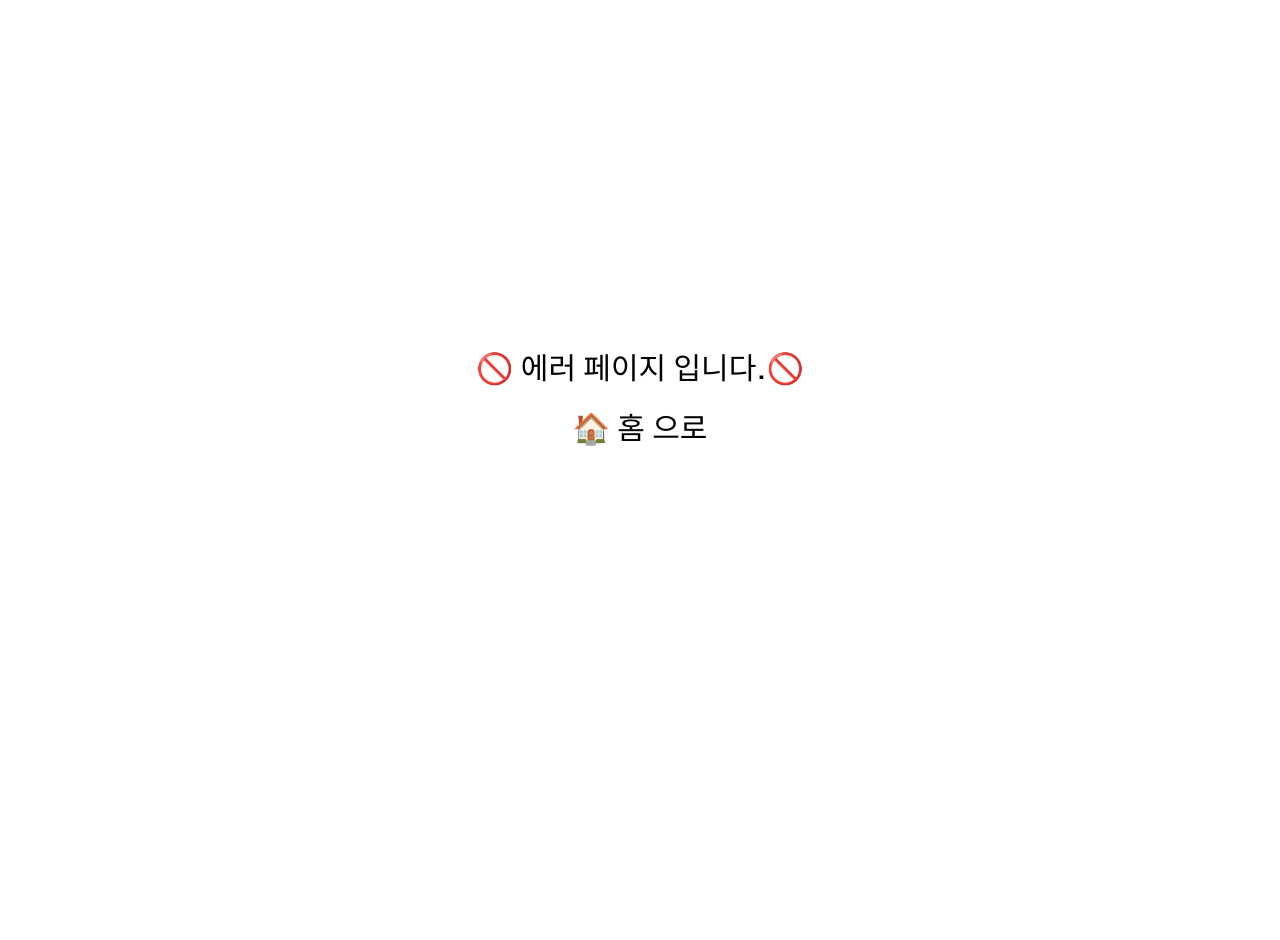
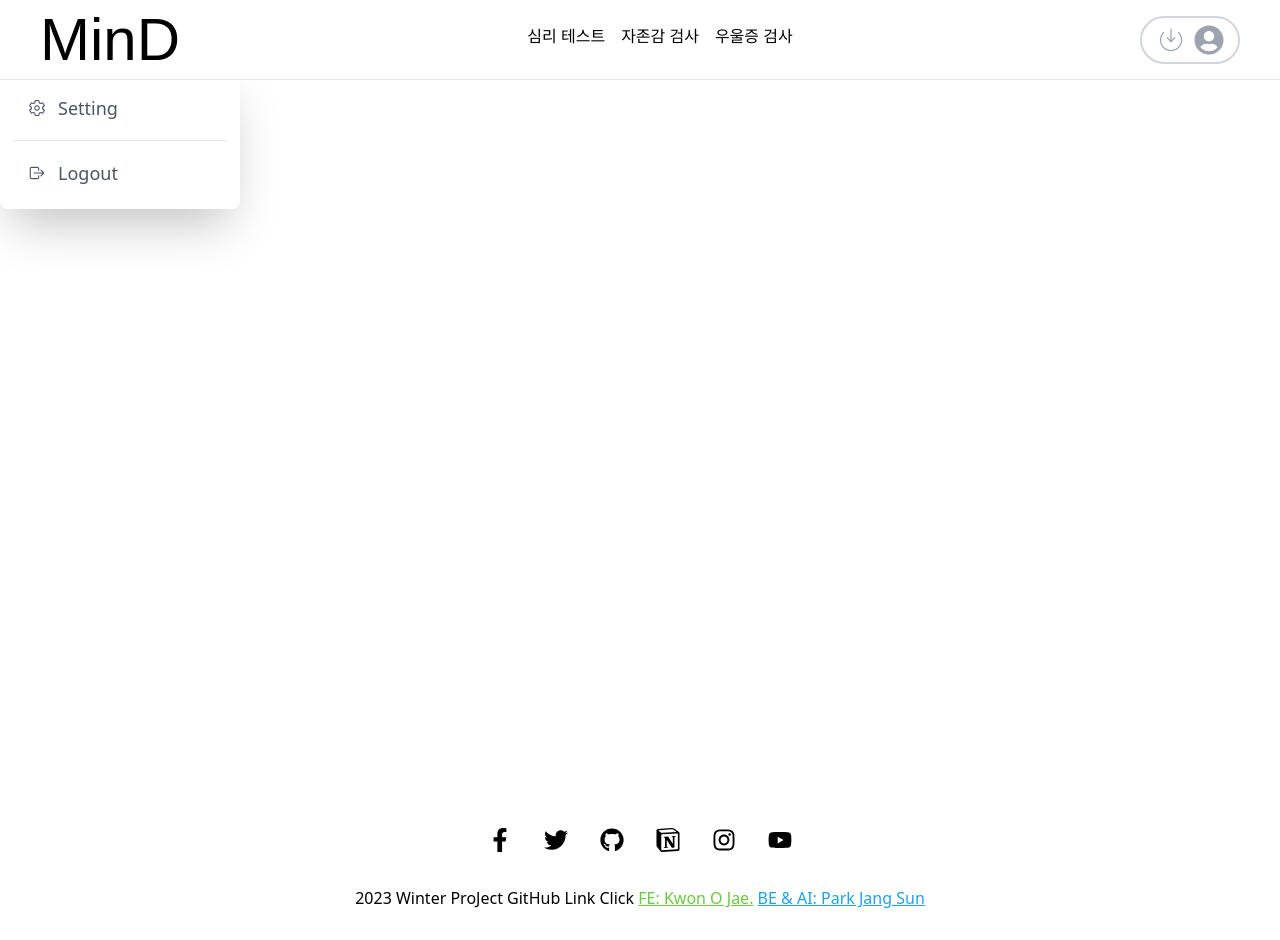
Before and after one commit to Kwonojae/AI-With-React.ts, a React (Vite) app: page /test in a window 1280 px wide. Before the commit the page ends 800 px from the top, so only its background shows below. Built offline with nearby package versions, Linux system fonts and the light colour scheme; a web font is replaced by a local one.

Commit message:
헤더드롭다운 완료

```diff
--- /dev/null
+++ b/src/components/layout/Button.tsx
@@ -0,0 +1,25 @@
+import { ReactNode } from "react";
+
+interface ButtonProps {
+  text?: string;
+  className?: string;
+  type?: "button" | "submit" | "reset";
+  children?: ReactNode;
+  onClick?: React.MouseEventHandler<HTMLButtonElement>;
+}
+const Button: React.FC<ButtonProps> = ({
+  text,
+  className,
+  type = "button",
+  children,
+  onClick,
+}) => {
+  return (
+    <button type={type} className={`${className}`} onClick={onClick}>
+      {text}
+      {children}
+    </button>
+  );
+};
+
+export default Button;
--- a/src/components/layout/Contact.tsx
+++ /dev/null
@@ -1,3 +0,0 @@
-export default function Contact() {
-  return <div>Contact</div>;
-}
--- a/src/components/layout/Footer.tsx
+++ b/src/components/layout/Footer.tsx
@@ -75,7 +75,10 @@ export default function Footer() {
                   >
                     FE: Kwon O Jae.
                   </Link>{" "}
-                  <Link className="underline  text-[#1da1f2]" to="">
+                  <Link
+                    className="underline  text-[#1da1f2]"
+                    to="https://github.com/siddhd12"
+                  >
                     BE & AI: Park Jang Sun
                   </Link>
                 </p>
--- a/src/components/layout/Header.tsx
+++ b/src/components/layout/Header.tsx
@@ -1,78 +1,71 @@
-import { useState } from "react";
+import { useRef, useState } from "react";
 import { Link } from "react-router-dom";
 import { IoIosMenu } from "react-icons/io";
 import { IoMdClose } from "react-icons/io";
 
+import Button from "./Button";
+import UserDropDwon from "./UserDropDwon";
+
+const LILISTSTYLE =
+  "ease-in-out hover:font-bold hover:border-b-2 hover:opacity-70 hover:border-gray-500 hover:text-lg duration-200";
+
 export default function Header() {
-  const [user, setUsesr] = useState(true); //임시
   const [navToggle, setNavToggle] = useState(false);
 
-  const onToggle: React.MouseEventHandler<HTMLButtonElement> = () => {
+  const dropdownRef = useRef<HTMLDivElement | null>(null);
+
+  const onToggle = () => {
     console.log("Button clicked");
 
     setNavToggle(!navToggle);
   };
   return (
-    <header className="sticky w-full h-[65px] top-0 shadow-xl z-50 bg-white">
+    <header className="sticky w-full h-[80px] top-0 border-b z-50 bg-white">
       <nav className="flex h-full px-10 justify-between items-center  mx-auto z-50">
         <Link to="/" className="font-Dongle text-6xl ">
           MinD
         </Link>
         <div
-          className={`md:static absolute duration-500  md:min-h-fit min-h-[10vh] left-0 ${
+          className={`md:static absolute  w-full md:min-h-fit  min-h-[10vh] left-0 duration-300 ${
             navToggle ? "top-[100%]" : "top-[-1000%]"
           } justify-center md:w-auto flex w-full items-center `}
         >
-          <ul className="flex md:flex-row flex-col md:items-center items-center md:justify-center gap-4  ">
-            <li>
-              <Link className="hover:text-[#fbc2eb]" to="login">
+          <ul className="flex md:flex-row h-44 md:h-0 flex-col md:items-center shadow-xl md:shadow-none  bg-white w-full items-center justify-center md:justify-center gap-4   ">
+            <li className="h-8">
+              <Link className={LILISTSTYLE} to="login">
                 심리 테스트
               </Link>
             </li>
-            <li>
-              <Link className="hover:text-[#fbc2eb]" to="login">
+            <li className="h-8">
+              <Link className={LILISTSTYLE} to="login">
                 자존감 검사
               </Link>
             </li>
-            <li>
-              <Link className="hover:text-[#fbc2eb]" to="login">
+            <li className="h-8">
+              <Link className={LILISTSTYLE} to="login">
                 우울증 검사
               </Link>
             </li>
           </ul>
         </div>
-        <div className="flex items-center gap-4">
-          {user ? (
-            <Link
-              className="hover:text-[#fbc2eb]"
-              onClick={() => setUsesr(false)}
-              to="/"
-            >
-              Login
-            </Link>
-          ) : (
-            <Link
-              className="hover:text-[#fbc2eb]"
-              onClick={() => setUsesr(true)}
-              to="/"
-            >
-              LogOut
-            </Link>
-          )}
+        <div className="flex items-center gap-4 justify-end ">
+          {/* Header UserDropDown  */}
+          <UserDropDwon dropdownRef={dropdownRef} />
+          {/* 사이즈 작아졌을때 나오는 토글 버튼 */}
           {navToggle ? (
-            <button
-              className="text-3xl cursor-pointer md:hidden"
+            <Button
+              className="text-3xl cursor-pointer md:hidden "
               onClick={onToggle}
             >
               <IoMdClose />
-            </button>
+            </Button>
           ) : (
-            <button
+            <Button
               className="text-3xl cursor-pointer md:hidden"
               onClick={onToggle}
             >
               <IoIosMenu />
-            </button>
+            </Button>
           )}
         </div>
       </nav>
--- a/src/components/layout/Home.tsx
+++ b/src/components/layout/Home.tsx
@@ -1,10 +1,3 @@
-import { Link } from "react-router-dom";
-
 export default function Home() {
-  return (
-    <div className="">
-      HOme
-      <Link to="Contact">Contact</Link>
-    </div>
-  );
+  return <div className="bg-white w-full h-full"></div>;
 }
--- /dev/null
+++ b/src/components/layout/UserDropDwon.tsx
@@ -0,0 +1,114 @@
+import Button from "./Button";
+import { Link } from "react-router-dom";
+import { IoSettingsOutline } from "react-icons/io5";
+import { IoLogOutOutline } from "react-icons/io5";
+import { FaUserCircle } from "react-icons/fa";
+import { CiSaveDown1 } from "react-icons/ci";
+import { IoLogInOutline } from "react-icons/io5";
+import { PiUserPlus } from "react-icons/pi";
+
+import { useCallback, useEffect, useState } from "react";
+
+interface DropDownProps {
+  dropdownRef: React.RefObject<HTMLDivElement>;
+}
+
+const DROPDOWNNAV =
+  "flex items-center leading-6 space-x-3 py-3 px-4 w-full text-lg text-gray-600 focus:outline-none hover:bg-gray-100 rounded-md";
+
+export default function UserDropDwon({ dropdownRef }: DropDownProps) {
+  const [user, setUsesr] = useState(true); //임시
+  const [userToggle, setUserToggle] = useState(false);
+
+  const handleOutsideClick = useCallback(
+    (e: MouseEvent) => {
+      if (
+        dropdownRef.current &&
+        !dropdownRef.current.contains(e.target as Node)
+      ) {
+        // 클릭된 요소가 드롭다운 내부가 아니라면 드롭다운을 닫음
+        setUserToggle(false);
+      }
+    },
+    [dropdownRef]
+  );
+
+  useEffect(() => {
+    // 컴포넌트가 마운트되면 document에 클릭 이벤트 리스너 추가
+    console.log("마운트됨");
+
+    document.addEventListener("click", handleOutsideClick);
+
+    // 컴포넌트가 언마운트되면 클릭 이벤트 리스너 제거
+    return () => {
+      console.log("언마운트됨");
+
+      document.removeEventListener("click", handleOutsideClick);
+    };
+  }, [handleOutsideClick]); // 빈 배열을 전달하여 마운트 및 언마운트 시에만 실행
+
+  const onUserToggle = () => {
+    setUserToggle(!userToggle);
+  };
+
+  return (
+    <div ref={dropdownRef}>
+      <div className=" hover:shadow-gray-400 hover:shadow-md duration-500 border-2 border-gray-300 rounded-full">
+        <Button
+          className="w-24 h-11 text-3xl flex gap-2 items-center justify-center text-gray-400"
+          onClick={onUserToggle}
+        >
+          <CiSaveDown1 />
+          <FaUserCircle />
+        </Button>
+      </div>
+      {userToggle && (
+        <div className="flex items-center absolute top-16 right-10 justify-center w-[240px] ">
+          <div className="w-full max-w-sm rounded-lg bg-white p-3 shadow-2xl divide-y divide-gray-200">
+            {/* 나중에 헤더 부분 추가할때 수정  */}
+            {/* <div aria-label="header" className="flex space-x-4 items-center p-4">
+            <div>헤더</div>
+          </div> */}
+            <div aria-label="navigation" className="py-2">
+              <nav className="grid gap-1">
+                {user ? (
+                  <>
+                    <Link
+                      to="/"
+                      className={DROPDOWNNAV}
+                      onClick={() => setUsesr(false)}
+                    >
+                      <IoLogInOutline />
+                      <span>로그인</span>
+                    </Link>
+                    <Link to="/" className={DROPDOWNNAV}>
+                      <PiUserPlus />
+                      <span>회원가입</span>
+                    </Link>
+                  </>
+                ) : (
+                  <Link to="/mypage" className={DROPDOWNNAV}>
+                    <IoSettingsOutline />
+                    <span>내 정보</span>
+                  </Link>
+                )}
+              </nav>
+            </div>
+            {!user && (
+              <div aria-label="footer" className="pt-2">
+                <Button
+                  type="button"
+                  className={DROPDOWNNAV}
+                  onClick={() => setUsesr(true)}
+                >
+                  <IoLogOutOutline />
+                  <span>로그아웃</span>
+                </Button>
+              </div>
+            )}
+          </div>
+        </div>
+      )}
+    </div>
+  );
+}
--- a/src/main.tsx
+++ b/src/main.tsx
@@ -4,8 +4,8 @@ import App from "./App.tsx";
 import "./index.css";
 import { RouterProvider, createBrowserRouter } from "react-router-dom";
 import NotFound from "./pages/NotFound.tsx";
-import Contact from "./components/layout/Contact.tsx";
 import Home from "./components/layout/Home.tsx";
+import Test from "./pages/Test.tsx";
 
 const router = createBrowserRouter([
   {
@@ -14,7 +14,8 @@ const router = createBrowserRouter([
     errorElement: <NotFound />,
     children: [
       { index: true, path: "/", element: <Home /> },
-      { path: "/contact", element: <Contact /> },
+      { path: "test", element: <Test /> },
+      // { path: "/contact", element: <Contact /> },
     ],
   },
 ]);
--- /dev/null
+++ b/src/pages/Test.tsx
@@ -0,0 +1,36 @@
+import { IoSettingsOutline } from "react-icons/io5";
+import { IoLogOutOutline } from "react-icons/io5";
+import { Link } from "react-router-dom";
+export default function Test() {
+  return (
+    <div className="flex items-center absolute top-16 justify-center  w-[240px]">
+      <div className="w-full max-w-sm rounded-lg bg-white p-3 shadow-2xl divide-y divide-gray-200">
+        {/* 나중에 헤더 부분 추가할때 수정  */}
+        {/* <div aria-label="header" className="flex space-x-4 items-center p-4">
+            <div>헤더</div>
+          </div> */}
+        <div aria-label="navigation" className="py-2">
+          <nav className="grid gap-1">
+            <Link
+              to="/"
+              className="flex items-center leading-6 space-x-3 py-3 px-4 w-full text-lg text-gray-600 focus:outline-none hover:bg-gray-100 rounded-md"
+            >
+              <IoSettingsOutline />
+              <span>Setting</span>
+            </Link>
+          </nav>
+        </div>
+
+        <div aria-label="footer" className="pt-2">
+          <button
+            type="button"
+            className="flex items-center space-x-3 py-3 px-4 w-full leading-6 text-lg text-gray-600 focus:outline-none hover:bg-gray-100 rounded-md"
+          >
+            <IoLogOutOutline />
+            <span>Logout</span>
+          </button>
+        </div>
+      </div>
+    </div>
+  );
+}
```
